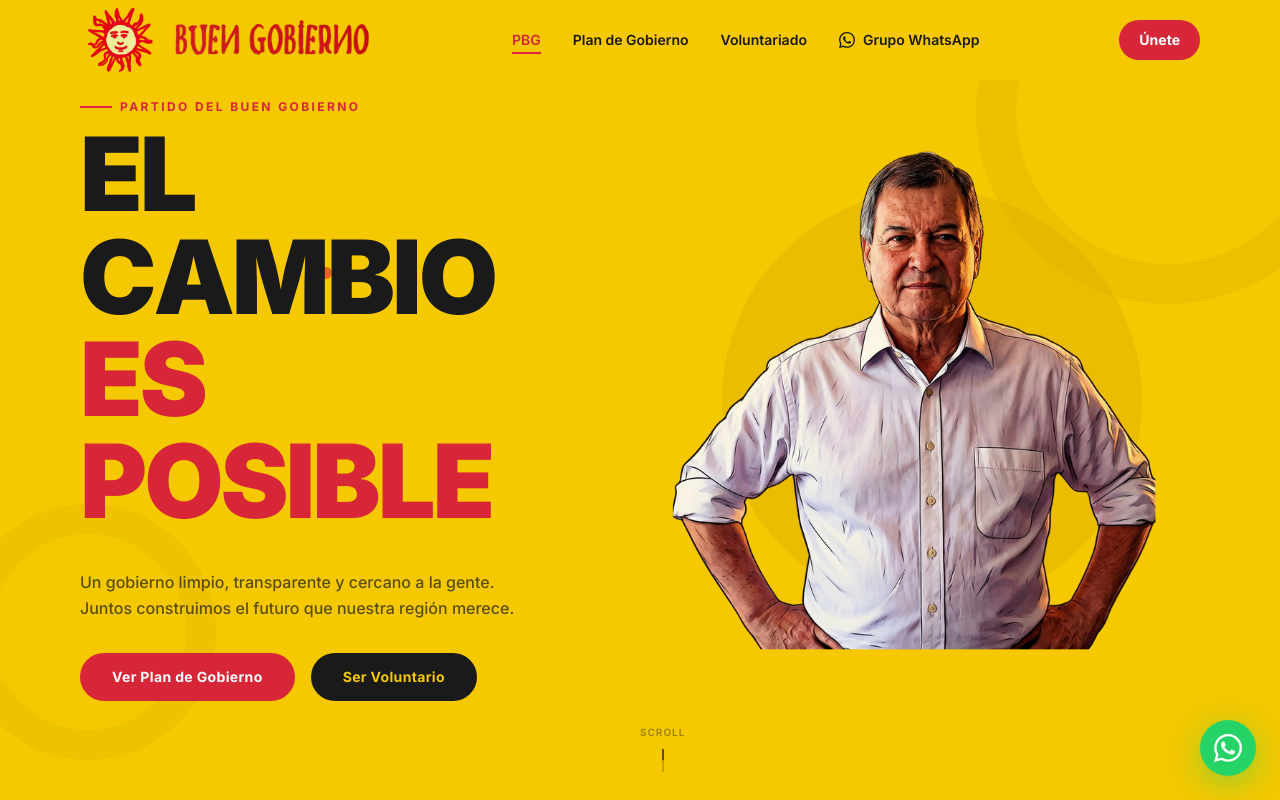
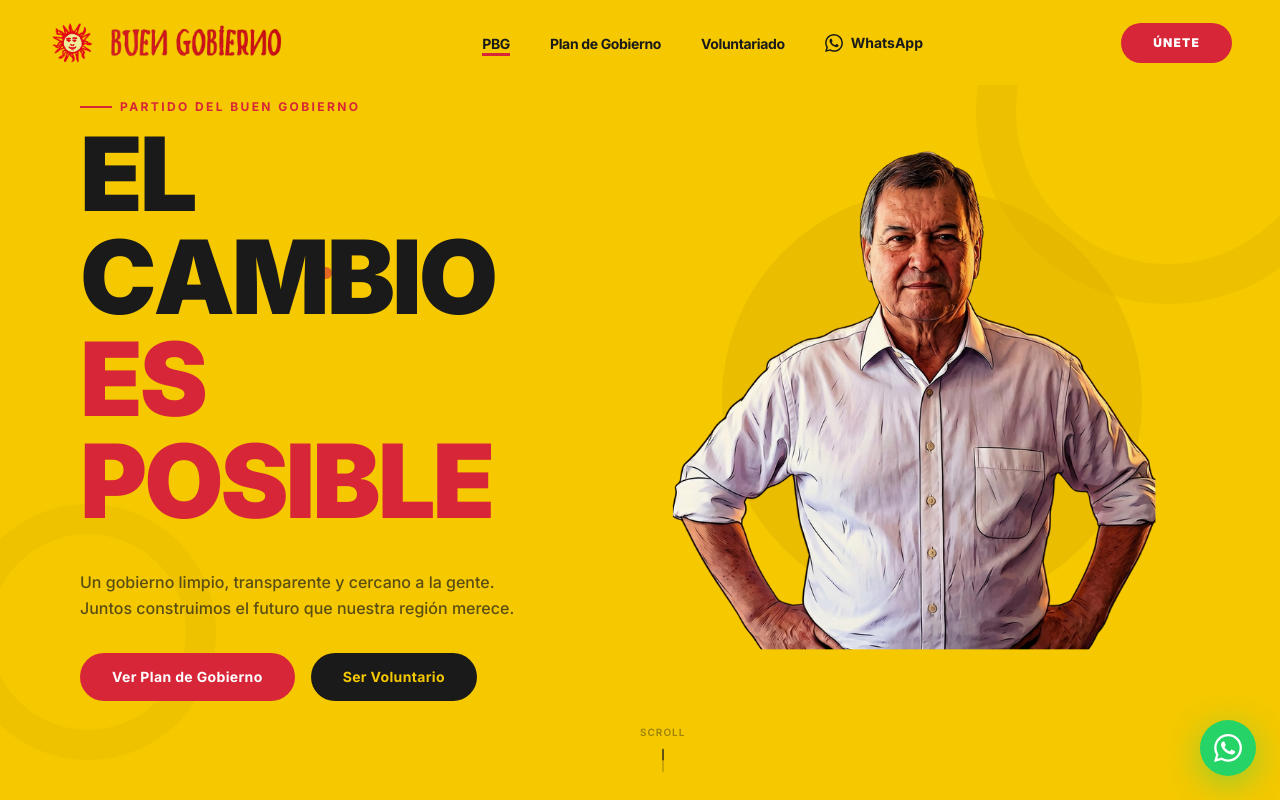
Before and after one commit to JFrnck/buengobierno, a React (Vite) app: page / in a window 1280 px wide. Shown: the top 800 px of the page. Built offline with nearby package versions, Linux system fonts and the light colour scheme.

Commit message:
upgrade navbar

```diff
--- a/src/components/layout/Navbar.jsx
+++ b/src/components/layout/Navbar.jsx
@@ -3,9 +3,7 @@ import { Link, useLocation } from 'react-router-dom'
 import { gsap } from 'gsap'
 import { useGSAP } from '@gsap/react'
 
-gsap.registerPlugin()
-
-const WA_LINK = 'https://chat.whatsapp.com/'
+const WA_LINK = 'https://chat.whatsapp.com/tucodigo'
 
 export default function Navbar() {
   const navRef = useRef(null)
@@ -15,49 +13,56 @@ export default function Navbar() {
   const [scrolled, setScrolled] = useState(false)
   const location = useLocation()
 
-  // Entrance animation
+  // 1. Animación de entrada (Modernizada con useGSAP)
   useGSAP(() => {
-    const ctx = gsap.context(() => {
     const tl = gsap.timeline({ defaults: { ease: 'power3.out' } })
+
     tl.fromTo(navRef.current,
-        { y: -80, opacity: 0 },
-        { y: 0, opacity: 1, duration: 0.9, delay: 0.2 }
+      { y: -100, opacity: 0 },
+      { y: 0, opacity: 1, duration: 1, delay: 0.2 }
     )
     tl.fromTo(logoRef.current,
-        { x: -20, opacity: 0 },
-        { x: 0, opacity: 1, duration: 0.6 },
-        '-=0.5'
+      { x: -30, opacity: 0 },
+      { x: 0, opacity: 1, duration: 0.7 },
+      '-=0.6'
     )
-      tl.fromTo(linksRef.current?.children ? Array.from(linksRef.current.children) : [],
-        { y: -10, opacity: 0 },
+    // Animación escalonada (stagger) de los links
+    const children = linksRef.current?.querySelectorAll('.nav-item')
+    if (children) {
+      tl.fromTo(children,
+        { y: -20, opacity: 0 },
         { y: 0, opacity: 1, duration: 0.5, stagger: 0.1 },
         '-=0.4'
       )
+    }
     tl.fromTo(ctaRef.current,
       { scale: 0.8, opacity: 0 },
-        { scale: 1, opacity: 1, duration: 0.5, ease: 'back.out(1.7)' },
+      { scale: 1, opacity: 1, duration: 0.6, ease: 'back.out(1.7)' },
       '-=0.3'
     )
-    }, navRef)
-    return () => ctx.revert()
-  }, [])
+  }, { scope: navRef })
 
-  // Scroll style change
+  // 2. Lógica de Scroll
   useEffect(() => {
-    const onScroll = () => setScrolled(window.scrollY > 60)
+    const onScroll = () => setScrolled(window.scrollY > 50)
     window.addEventListener('scroll', onScroll, { passive: true })
     return () => window.removeEventListener('scroll', onScroll)
   }, [])
 
-  useEffect(() => {
-    if (!navRef.current) return
+  // 3. Transición de Estilo al hacer Scroll (GSAP para suavidad técnica)
+  useGSAP(() => {
     gsap.to(navRef.current, {
-      backgroundColor: scrolled ? 'rgba(255,255,255,0.92)' : 'rgba(245,200,0,1)',
-      backdropFilter: scrolled ? 'blur(12px)' : 'blur(0px)',
-      boxShadow: scrolled ? '0 2px 24px rgba(0,0,0,0.10)' : '0 0 0 rgba(0,0,0,0)',
+      backgroundColor: scrolled ? 'rgba(255, 255, 255, 0.95)' : 'rgba(245, 200, 0, 1)',
+      backdropFilter: scrolled ? 'blur(10px)' : 'blur(0px)',
+      boxShadow: scrolled ? '0 4px 30px rgba(0, 0, 0, 0.08)' : '0 0 0 rgba(0,0,0,0)',
+      height: scrolled ? '70px' : '85px', // Sutil cambio de altura
       duration: 0.4,
-      ease: 'power2.out'
+      ease: 'none'
     })
+
+    // Cambiar color de texto según el fondo
+    const textColor = scrolled ? '#1A1A1A' : '#1A1A1A' // Puedes ajustarlos si el amarillo pide blanco
+    gsap.to('.nav-link-text', { color: textColor, duration: 0.3 })
   }, [scrolled])
 
   const isActive = (path) => location.pathname === path
@@ -65,43 +70,49 @@ export default function Navbar() {
   return (
     <nav
       ref={navRef}
-      className="fixed top-0 left-0 right-0 z-50 px-6 md:px-12 lg:px-20"
-      style={{ backgroundColor: '#F5C800' }}
+      className="fixed top-0 left-0 right-0 z-[100] px-6 md:px-12 flex items-center justify-center transition-all"
     >
-      <div className="max-w-7xl mx-auto flex items-center justify-between h-16 md:h-20">
-        {/* Logo */}
-        <Link to="/" ref={logoRef} className="flex items-center gap-3 group">
-          <img src="logo-sol-pbg.png" alt="" width={80}/>
-          <img src="/logo-pbg.png" alt="" width={200}/>
+      <div className="max-w-7xl w-full flex items-center justify-between">
+        {/* Logo Section */}
+        <Link to="/" ref={logoRef} className="flex items-center gap-3 group relative z-10">
+          <img src="/logo-sol-pbg.png" alt="Sol PBG" className="w-10 md:w-12 h-auto object-contain transition-transform group-hover:rotate-12" />
+          <img src="/logo-pbg.png" alt="Partido del Buen Gobierno" className="w-32 md:w-44 h-auto object-contain" />
         </Link>
 
-        {/* Links */}
-        <div ref={linksRef} className="hidden md:flex items-center gap-8">
+        {/* Desktop Links */}
+        <div ref={linksRef} className="hidden md:flex items-center gap-10">
+          <div className="nav-item">
             <NavLink to="/" active={isActive('/')}>PBG</NavLink>
+          </div>
+          <div className="nav-item">
             <NavLink to="/plan-de-gobierno" active={isActive('/plan-de-gobierno')}>Plan de Gobierno</NavLink>
+          </div>
+          <div className="nav-item">
             <NavLink to="/voluntarios" active={isActive('/voluntarios')}>Voluntariado</NavLink>
+          </div>
+          <div className="nav-item">
             <a
               href={WA_LINK}
               target="_blank"
               rel="noopener noreferrer"
-            className="flex items-center gap-2 text-[#1A1A1A] font-semibold text-sm hover:text-[#D72638] transition-colors duration-200"
+              className="nav-link-text flex items-center gap-2 font-bold text-sm hover:text-[#D72638] transition-colors duration-300"
             >
               <WhatsAppIcon />
-            Grupo WhatsApp
+              WhatsApp
             </a>
           </div>
+        </div>
 
-        {/* CTA */}
-        <div ref={ctaRef} className="flex items-center gap-3">
+        {/* CTA Section */}
+        <div ref={ctaRef} className="flex items-center gap-4">
           <a
             href={WA_LINK}
             target="_blank"
             rel="noopener noreferrer"
-            className="hidden md:flex bg-[#D72638] text-white font-bold text-sm px-5 py-2.5 rounded-full hover:bg-[#B81F2E] transition-all duration-200 hover:shadow-[0_4px_16px_rgba(215,38,56,0.35)] hover:-translate-y-0.5"
+            className="hidden md:block bg-[#D72638] text-white font-black text-xs uppercase tracking-widest px-8 py-3 rounded-full hover:bg-[#B81F2E] transition-all duration-300 hover:shadow-[0_10px_20px_rgba(215,38,56,0.3)] active:scale-95"
           >
             Únete
           </a>
-          {/* Mobile menu icon */}
           <MobileMenu location={location} waLink={WA_LINK} />
         </div>
       </div>
@@ -110,37 +121,29 @@ export default function Navbar() {
 }
 
 function NavLink({ to, active, children }) {
-  const ref = useRef(null)
   const lineRef = useRef(null)
 
   const handleEnter = () => {
-    gsap.to(lineRef.current, { scaleX: 1, duration: 0.25, ease: 'power2.out' })
-    gsap.to(ref.current, { y: -2, duration: 0.2, ease: 'power2.out' })
+    gsap.to(lineRef.current, { scaleX: 1, duration: 0.3, ease: 'power2.out' })
   }
   const handleLeave = () => {
-    if (!active) gsap.to(lineRef.current, { scaleX: 0, duration: 0.2, ease: 'power2.in' })
-    gsap.to(ref.current, { y: 0, duration: 0.2, ease: 'power2.out' })
+    if (!active) {
+      gsap.to(lineRef.current, { scaleX: 0, duration: 0.2, ease: 'power2.in' })
     }
-
-  useEffect(() => {
-    if (!lineRef.current) return
-    gsap.set(lineRef.current, { scaleX: active ? 1 : 0, transformOrigin: 'left' })
-  }, [active])
+  }
 
   return (
     <Link
       to={to}
-      ref={ref}
-      className="relative text-[#1A1A1A] font-semibold text-sm transition-colors duration-200 hover:text-[#D72638]"
-      style={{ color: active ? '#D72638' : undefined }}
+      className={`nav-link-text relative font-bold text-sm tracking-tight transition-colors duration-300 ${active ? 'text-[#D72638]' : 'text-[#1A1A1A]'}`}
       onMouseEnter={handleEnter}
       onMouseLeave={handleLeave}
     >
       {children}
       <span
         ref={lineRef}
-        className="absolute -bottom-1 left-0 right-0 h-0.5 bg-[#D72638] origin-left"
-        style={{ transform: 'scaleX(0)' }}
+        className="absolute -bottom-1 left-0 w-full h-[3px] bg-[#D72638] origin-left"
+        style={{ transform: `scaleX(${active ? 1 : 0})` }}
       />
     </Link>
   )
@@ -150,17 +153,17 @@ function MobileMenu({ location, waLink }) {
   const [open, setOpen] = useState(false)
   const menuRef = useRef(null)
 
-  useEffect(() => {
-    if (!menuRef.current) return
+  useGSAP(() => {
     if (open) {
       gsap.fromTo(menuRef.current,
-        { opacity: 0, y: -10 },
-        { opacity: 1, y: 0, duration: 0.3, ease: 'power3.out', display: 'flex' }
+        { opacity: 0, y: -20, pointerEvents: 'none' },
+        { opacity: 1, y: 0, pointerEvents: 'all', duration: 0.4, ease: 'back.out(1.2)', display: 'flex' }
       )
     } else {
-      gsap.to(menuRef.current, { opacity: 0, y: -10, duration: 0.2, onComplete: () => {
-        if (menuRef.current) menuRef.current.style.display = 'none'
-      }})
+      gsap.to(menuRef.current, {
+        opacity: 0, y: -20, pointerEvents: 'none', duration: 0.3,
+        onComplete: () => { if (menuRef.current) menuRef.current.style.display = 'none' }
+      })
     }
   }, [open])
 
@@ -168,35 +171,49 @@ function MobileMenu({ location, waLink }) {
     <div className="md:hidden relative">
       <button
         onClick={() => setOpen(o => !o)}
-        className="w-9 h-9 flex flex-col items-center justify-center gap-1.5"
+        className="w-10 h-10 flex flex-col items-center justify-center gap-1.5 z-[110] relative"
         aria-label="Menu"
       >
-        <span className={`w-5 h-0.5 bg-[#1A1A1A] transition-all duration-300 ${open ? 'rotate-45 translate-y-2' : ''}`} />
-        <span className={`w-5 h-0.5 bg-[#1A1A1A] transition-all duration-300 ${open ? 'opacity-0' : ''}`} />
-        <span className={`w-5 h-0.5 bg-[#1A1A1A] transition-all duration-300 ${open ? '-rotate-45 -translate-y-2' : ''}`} />
+        <span className={`w-6 h-0.5 bg-[#1A1A1A] transition-all duration-300 ${open ? 'rotate-45 translate-y-2' : ''}`} />
+        <span className={`w-6 h-0.5 bg-[#1A1A1A] transition-all duration-300 ${open ? 'opacity-0' : ''}`} />
+        <span className={`w-6 h-0.5 bg-[#1A1A1A] transition-all duration-300 ${open ? '-rotate-45 -translate-y-2' : ''}`} />
       </button>
+
       <div
         ref={menuRef}
         style={{ display: 'none' }}
-        className="absolute top-12 right-0 w-56 bg-white rounded-2xl shadow-xl p-5 flex-col gap-4"
+        className="absolute top-14 right-0 w-64 bg-white rounded-3xl shadow-2xl p-6 flex-col gap-5 border border-gray-100"
       >
-        <Link to="/" onClick={() => setOpen(false)} className="font-bold text-[#1A1A1A] hover:text-[#D72638] transition-colors">PBG</Link>
-        <Link to="/plan-de-gobierno" onClick={() => setOpen(false)} className="font-bold text-[#1A1A1A] hover:text-[#D72638] transition-colors">Plan de Gobierno</Link>
-        <Link to="/voluntarios" onClick={() => setOpen(false)} className="font-bold text-[#1A1A1A] hover:text-[#D72638] transition-colors">Voluntariado</Link>
-        <a href={waLink} target="_blank" rel="noopener noreferrer" className="flex items-center gap-2 font-bold text-[#1A1A1A] hover:text-[#D72638] transition-colors">
-          <WhatsAppIcon />WhatsApp
+        <MobileItem to="/" active={location.pathname === '/'} onClick={() => setOpen(false)}>PBG</MobileItem>
+        <MobileItem to="/plan-de-gobierno" active={location.pathname === '/plan-de-gobierno'} onClick={() => setOpen(false)}>Plan de Gobierno</MobileItem>
+        <MobileItem to="/voluntarios" active={location.pathname === '/voluntarios'} onClick={() => setOpen(false)}>Voluntariado</MobileItem>
+        <hr className="border-gray-100" />
+        <a href={waLink} target="_blank" rel="noopener noreferrer" className="flex items-center gap-3 font-bold text-[#1A1A1A]">
+          <WhatsAppIcon /> WhatsApp
         </a>
-        <a href={waLink} target="_blank" rel="noopener noreferrer" className="bg-[#D72638] text-white font-bold text-sm px-4 py-2.5 rounded-full text-center hover:bg-[#B81F2E] transition-colors">
-          Únete
+        <a href={waLink} target="_blank" rel="noopener noreferrer" className="bg-[#D72638] text-white font-bold text-center py-3 rounded-xl">
+          Únete Aquí
         </a>
       </div>
     </div>
   )
 }
 
+function MobileItem({ to, children, active, onClick }) {
+  return (
+    <Link
+      to={to}
+      onClick={onClick}
+      className={`text-lg font-bold ${active ? 'text-[#D72638]' : 'text-[#1A1A1A]'}`}
+    >
+      {children}
+    </Link>
+  )
+}
+
 function WhatsAppIcon() {
   return (
-    <svg width="16" height="16" viewBox="0 0 24 24" fill="currentColor">
+    <svg width="18" height="18" viewBox="0 0 24 24" fill="currentColor">
       <path d="M17.472 14.382c-.297-.149-1.758-.867-2.03-.967-.273-.099-.471-.148-.67.15-.197.297-.767.966-.94 1.164-.173.199-.347.223-.644.075-.297-.15-1.255-.463-2.39-1.475-.883-.788-1.48-1.761-1.653-2.059-.173-.297-.018-.458.13-.606.134-.133.298-.347.446-.52.149-.174.198-.298.298-.497.099-.198.05-.371-.025-.52-.075-.149-.669-1.612-.916-2.207-.242-.579-.487-.5-.669-.51-.173-.008-.371-.01-.57-.01-.198 0-.52.074-.792.372-.272.297-1.04 1.016-1.04 2.479 0 1.462 1.065 2.875 1.213 3.074.149.198 2.096 3.2 5.077 4.487.709.306 1.262.489 1.694.625.712.227 1.36.195 1.871.118.571-.085 1.758-.719 2.006-1.413.248-.694.248-1.289.173-1.413-.074-.124-.272-.198-.57-.347m-5.421 7.403h-.004a9.87 9.87 0 01-5.031-1.378l-.361-.214-3.741.982.998-3.648-.235-.374a9.86 9.86 0 01-1.51-5.26c.001-5.45 4.436-9.884 9.888-9.884 2.64 0 5.122 1.03 6.988 2.898a9.825 9.825 0 012.893 6.994c-.003 5.45-4.437 9.884-9.885 9.884m8.413-18.297A11.815 11.815 0 0012.05 0C5.495 0 .16 5.335.157 11.892c0 2.096.547 4.142 1.588 5.945L.057 24l6.305-1.654a11.882 11.882 0 005.683 1.448h.005c6.554 0 11.89-5.335 11.893-11.893a11.821 11.821 0 00-3.48-8.413z"/>
     </svg>
   )
```
Lines whose indentation alone changed are shown as unchanged.
